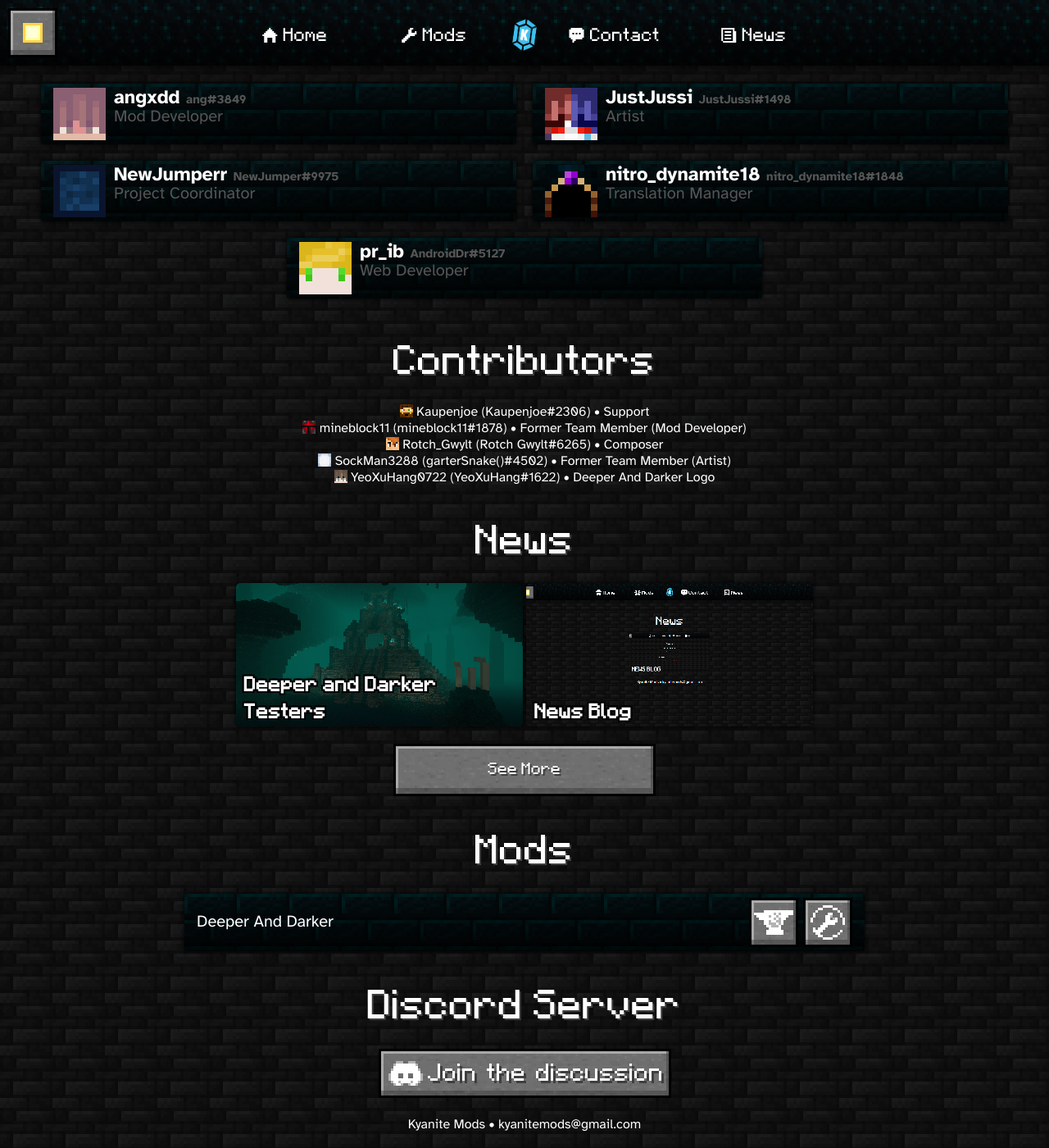
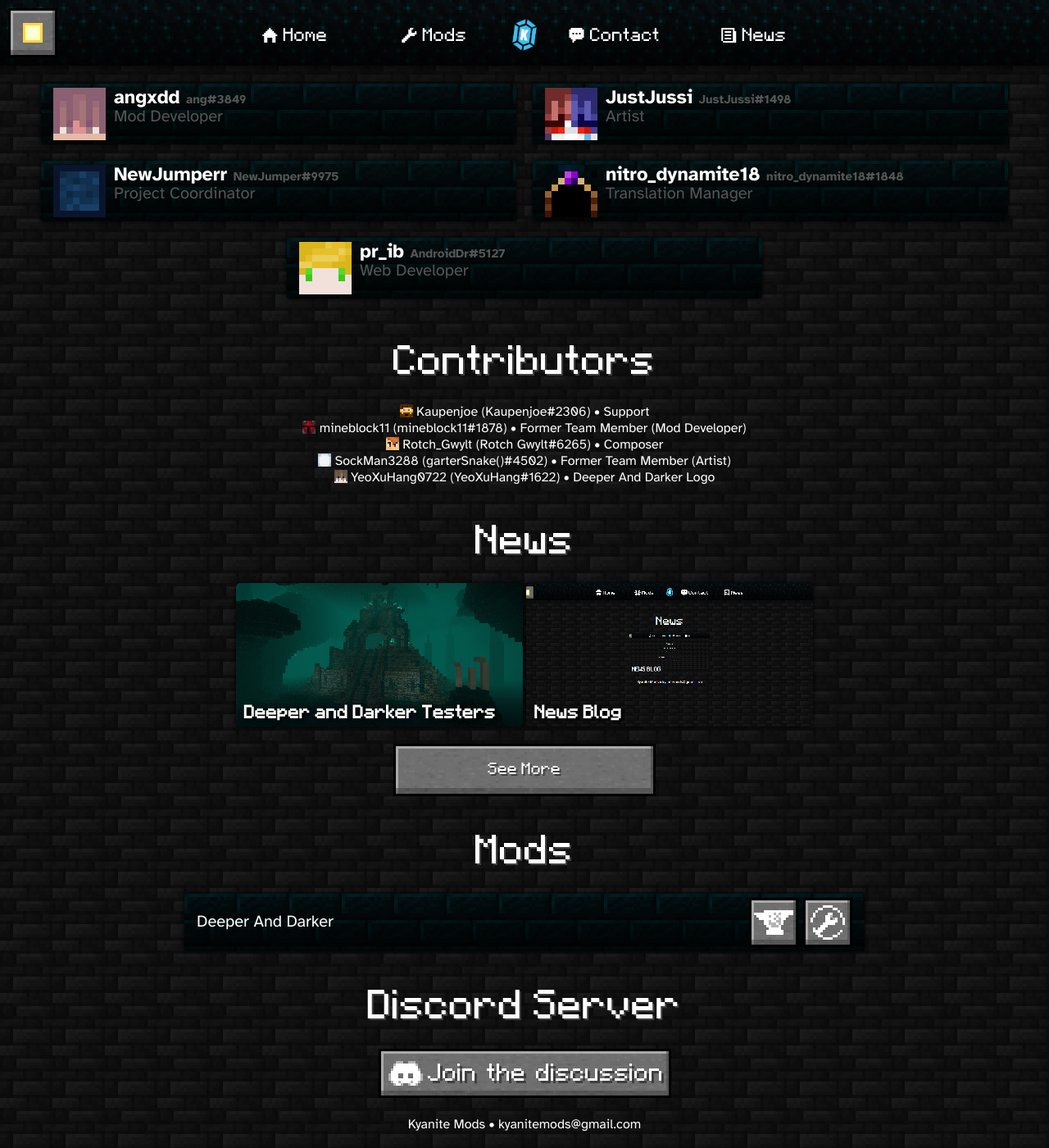
Before and after one commit to KyaniteMods/KyaniteMods.github.io, a Jekyll site: the page built from index.html, in a window 1280 px wide and 1400 px high, scrolled down 413 px. Shown: the whole window at 82% size. Built offline with Jekyll 4.4.1, drawn with Linux system fonts in a browser that asks for light colours; nearby versions of some CDN libraries; some web fonts are replaced.

Commit message:
Changed posts

```diff
--- a/index.html
+++ b/index.html
@@ -27,7 +27,7 @@
 		{%- else -%}
 			<img src="/assets/post_placeholder.png">
 		{%- endif -%}
-	<br><h4 style="text-transform: none;">{{ post.title }}</h4></a>
+	<br><h4>{{ post.title }}</h4></a>
 	{%- if post_count != 0 -%}
 		&nbsp;
 	{%- endif -%}
--- a/news.html
+++ b/news.html
@@ -14,7 +14,7 @@
 		{%- else -%}
 			<img src="/assets/post_placeholder.png">
 		{%- endif -%}
-	<br><h4 style="text-transform: none;">{{ post.title }}</h4></a>
+	<br><h4>{{ post.title }}</h4></a>
 	{%- if post_count != 0 -%}
 		&nbsp;
 	{%- endif -%}
--- a/style.css
+++ b/style.css
@@ -232,10 +232,9 @@
 
 h4 {
 	font-family: 'Minecraft';
-	font-size: 20px;
+	font-size: 18px;
 	color: #ffffff;
-	text-shadow: -0.1em -0.1em #000000, 0 -0.1em #000000, 0.1em -0.1em #000000, -0.1em 0 #000000, 0.1em 0 #000000, -0.1em 0.1em #000000, 0 0.1em #000000, 0.1em 0.1em #000000;
-	text-transform: uppercase;
+	text-shadow: 2px 2px 3px #000, 1px 1px 7px #000;
 	-webkit-font-smoothing: none;
 }
 
```
